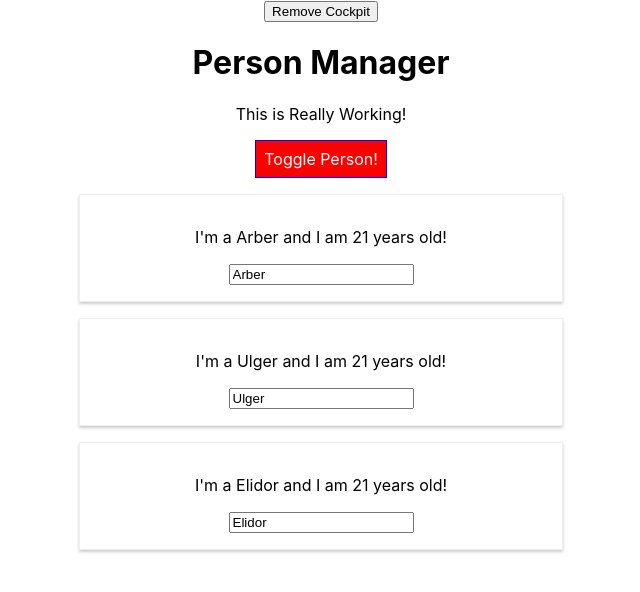
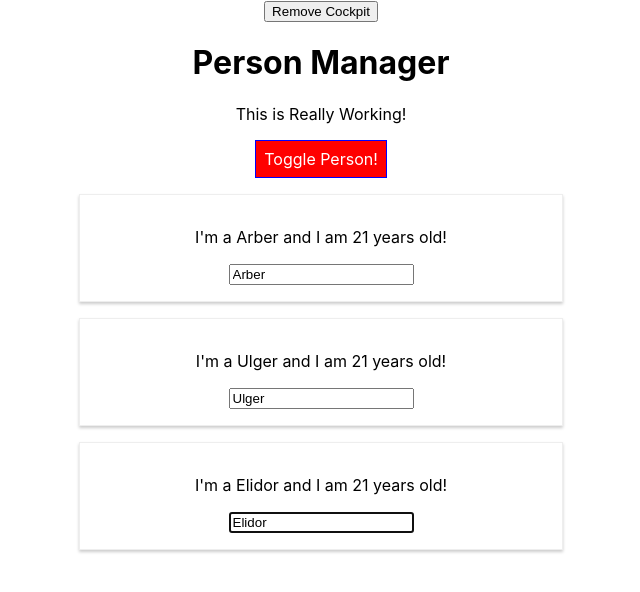
Before and after one commit to ArberGjonaj/React_Throwback_Learning, a React (Create React App) app: page / in a window 1280 px wide. Both pictures are taken after a click on the button "Toggle Person!". Shown: the top 592 px of the page, without its empty margins (319-959 px from the left). Built offline with nearby package versions, Linux system fonts and the light colour scheme.

Commit message:
Using Refs

```diff
--- a/src/Components/Persons/Person/Person.js
+++ b/src/Components/Persons/Person/Person.js
@@ -1,29 +1,38 @@
-import React from 'react'
-import PropTypes from 'prop-types';
-import Aux from "../../../hoc/Auxilliary"
+import React from "react";
+import PropTypes from "prop-types";
+import Aux from "../../../hoc/Auxilliary";
 import classes from "./Person.module.css";
-import withClass from '../../../hoc/withClass';
+import withClass from "../../../hoc/withClass";
 
-const person = (props) => {
+class Person extends React.Component{
+  constructor(props){
+    super(props);
+    this.inputElementRef = React.createRef();
+  }
+  componentDidMount(){
 
+    this.inputElementRef.current.focus()
 
-  return (
-    <React.Fragment>
-      <p onClick={props.withClick}>
-        I'm a {props.name} and I am {props.age} years old!
-      </p>
-      <p>{props.children}</p>
-      <input type="text" onChange={props.changed} value={props.name} />
-    </React.Fragment>
-  );
+  }
+  render(){
+    return (
+      <Aux>
+        <p onClick={this.props.withClick}>
+          I'm a {this.props.name} and I am {this.props.age} years old!
+        </p>
+        <p>{this.props.children}</p>
+        <input ref={ this.inputElementRef} type="text" onChange={this.props.changed} value={this.props.name} />
+      </Aux>
+    );
+  }
 
-};
+}
 
-person.propTypes = {
+Person.propTypes = {
   withClick: PropTypes.func,
   name: PropTypes.string,
   age: PropTypes.number,
-  changed: PropTypes.func
+  changed: PropTypes.func,
 }
 
-export default withClass(person,classes.Person);
+export default withClass(Person, classes.Person);
```
